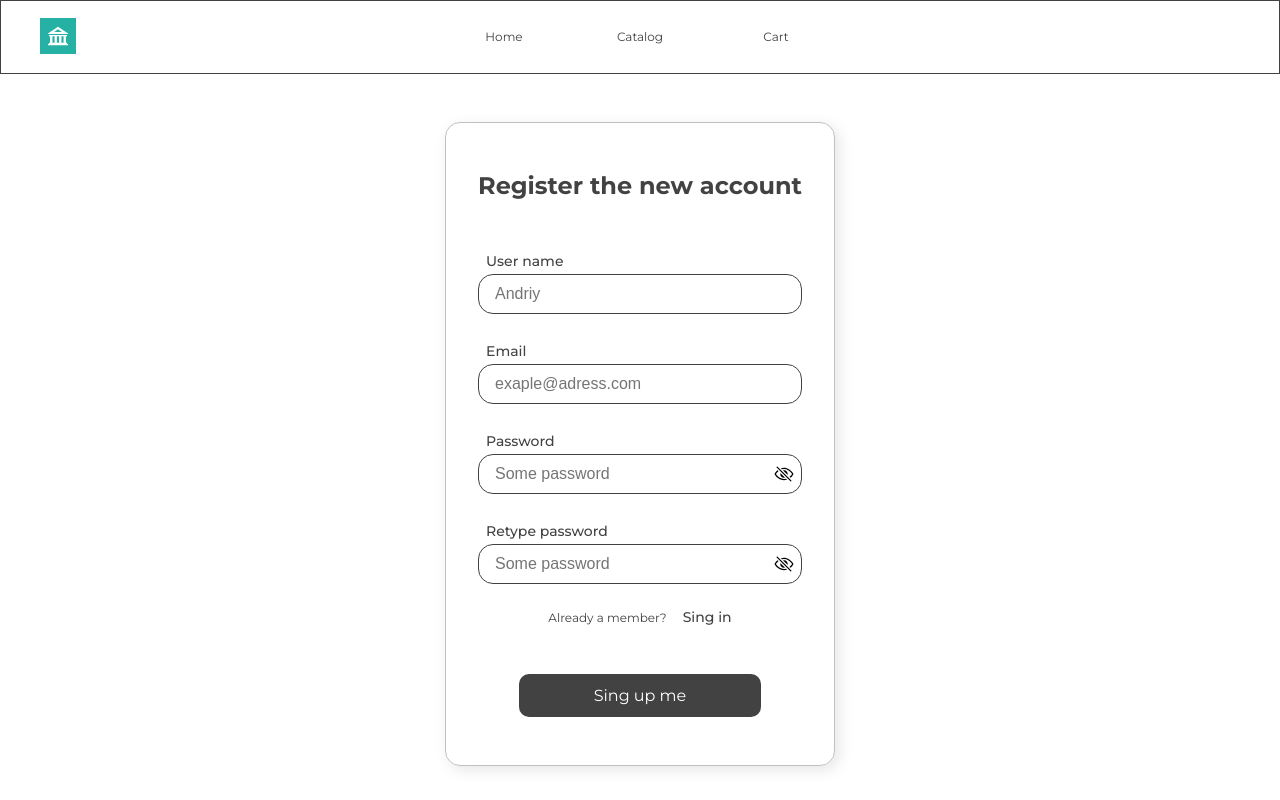
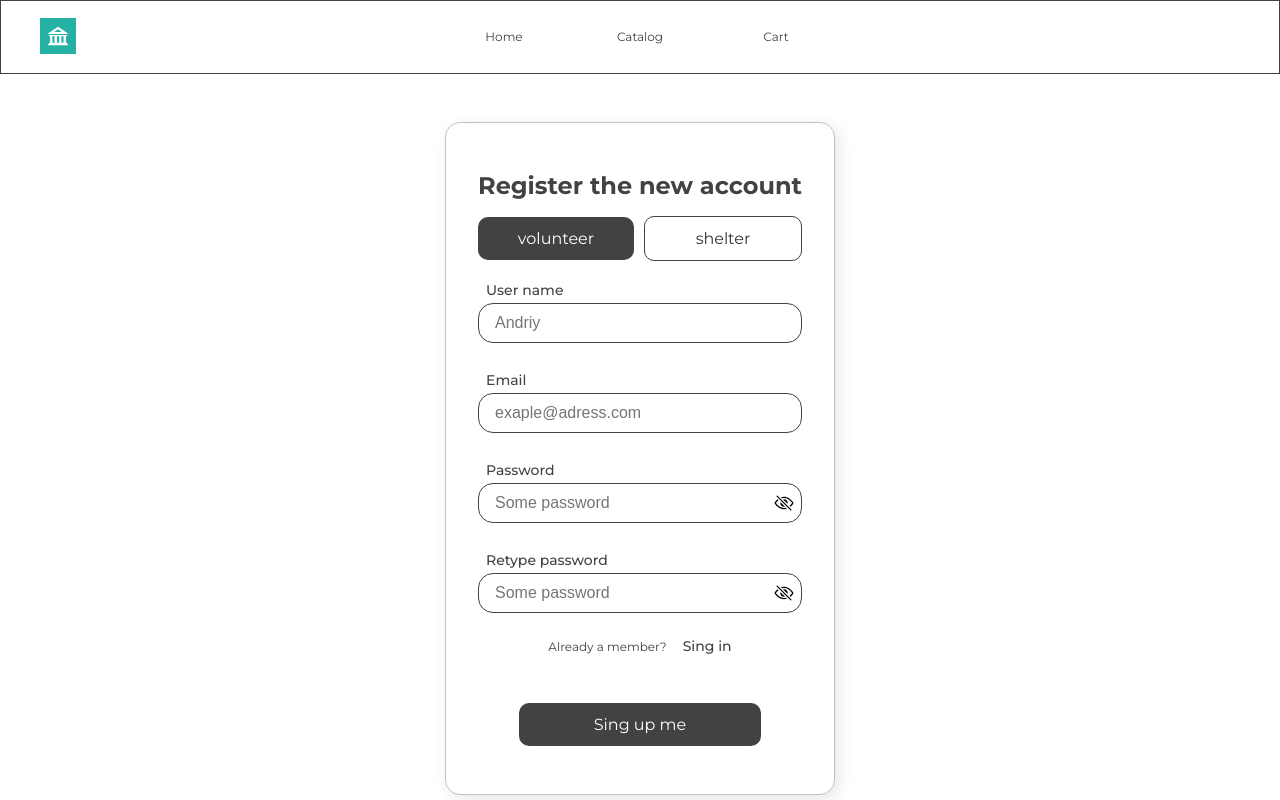
Before and after one commit to x4d47/hackathon2025-test, a React (Vite) app in the folder react-app/: page / in a window 1280 px wide. Both pictures are taken after a click on the link "Sing up". Shown: the top 800 px of the page. Built offline with nearby package versions, Linux system fonts and the light colour scheme; no server answers.

Commit message:
Add switch

```diff
--- a/react-app/src/components/SingUp/SingUp.jsx
+++ b/react-app/src/components/SingUp/SingUp.jsx
@@ -16,15 +16,21 @@ import { errorActions } from "../../store/errorSlice";
 import { useNavigate } from "react-router-dom";
 
 import Notifications from "../Notifications/Notifications";
+import Switch from "../Switch/Switch";
 
 export default function SingUp({ singUpOnClick }) {
 	const [hidePassword, setHidePassword] = useState(true);
+	const [isVolunteer, setSsVolunteer] = useState(true);
 
 	const dispatch = useDispatch();
 
 	const { status } = useSelector((state) => state.error);
 
 	const navigate = useNavigate();
+
+	const handleSwitch = () => {
+		setSsVolunteer((oldState) => !oldState);
+	};
 
 	const regEx = {
 		name: /^[a-zA-Zа-яА-Я]{2,20}$/,
@@ -49,8 +55,8 @@ export default function SingUp({ singUpOnClick }) {
 			.required("Confirm Password is required"),
 	});
 
-	const handleHidePassword = () => {
-		setHidePassword((oldState) => !oldState);
+	const handleHidePassword = (state) => {
+		setHidePassword(state);
 	};
 
 	const handleSubmit = (value) => {
@@ -80,9 +86,16 @@ export default function SingUp({ singUpOnClick }) {
 				validationSchema={validationSchema}
 				onSubmit={handleSubmit}>
 				<Form>
-					<h2 className="heading-secondary margin-btm-md">
+					<h2 className="heading-secondary margin-btm-sm">
 						Register the new account
 					</h2>
+
+					<Switch
+						isFirst={isVolunteer}
+						text={{ firstButton: "volunteer", secondButton: "shelter" }}
+						onClick={handleSwitch}
+						className="margin-btm-sm"
+					/>
 
 					<FormikInput
 						label="User name"
--- /dev/null
+++ b/react-app/src/components/Switch/Switch.css
@@ -0,0 +1,5 @@
+.switch__container {
+	display: flex;
+	gap: 1rem;
+	width: 100%;
+}
--- a/react-app/src/components/Switch/Switch.jsx
+++ b/react-app/src/components/Switch/Switch.jsx
@@ -1,12 +1,29 @@
-export default function Switch({ firstbutton, LastButton }) {
+import "./Switch.css";
+import Button from "../Button/Button";
+
+export default function Switch({
+	isFirst,
+	text,
+	onChange,
+	className,
+	...props
+}) {
+	const { firstButton, secondButton } = text;
+
 	return (
-		<div>
-			<button className="btn btn--primary" onClick={firstbutton}>
-				Sing Up
-			</button>
-			<button className="btn btn--secondary" onClick={LastButton}>
-				Sing In
-			</button>
+		<div className={`switch__container ${className}`} {...props}>
+			<Button
+				type={`${isFirst ? "solid" : "outline"}`}
+				isBig
+				onClick={() => onChange(true)}>
+				{firstButton}
+			</Button>
+			<Button
+				type={`${isFirst ? "outline" : "solid"}`}
+				isBig
+				onClick={() => onChange(false)}>
+				{secondButton}
+			</Button>
 		</div>
 	);
 }
```
Also changed, not shown: react-app/eslint.config.js (deleted, +0 -38 lines).
